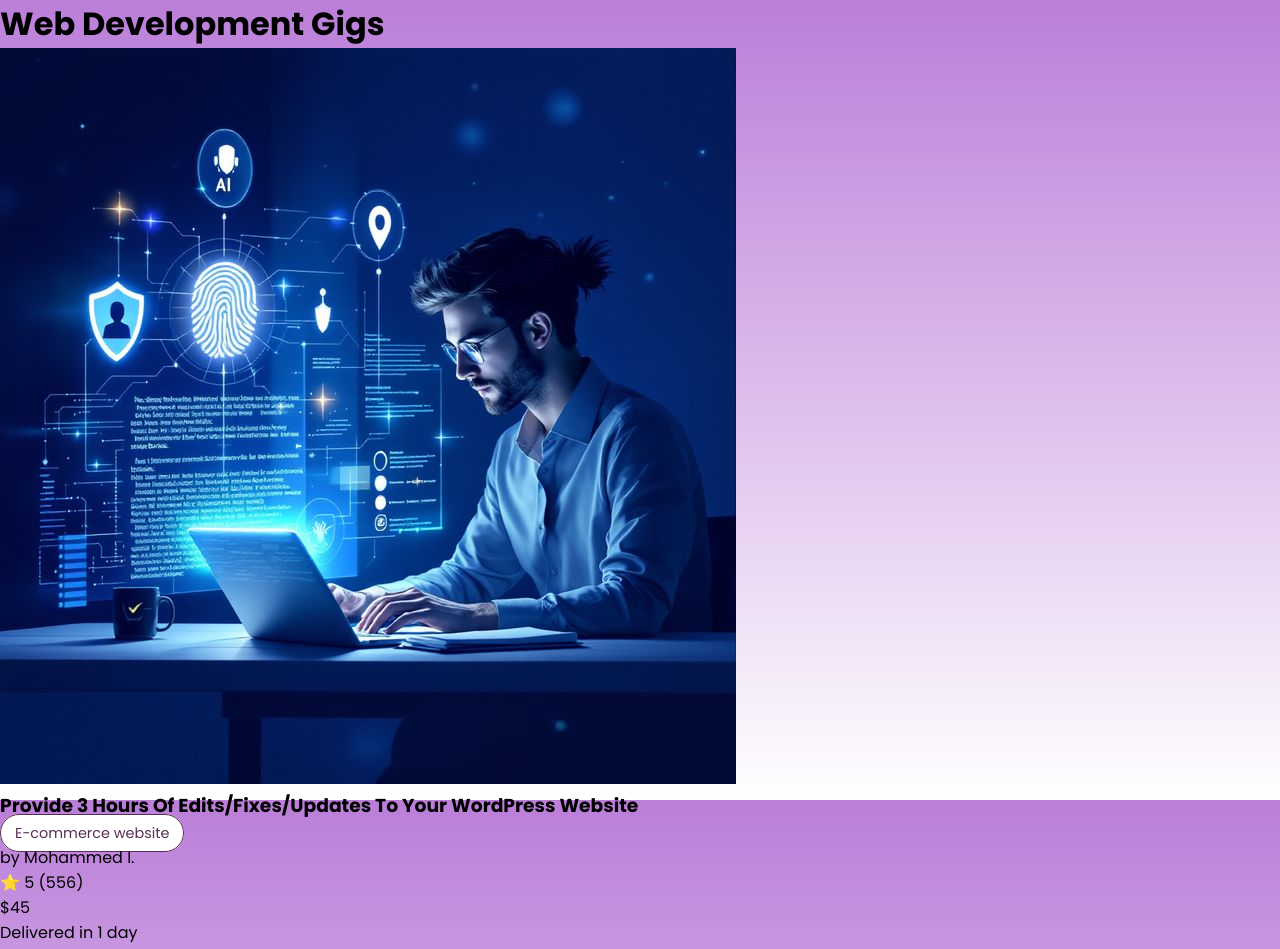
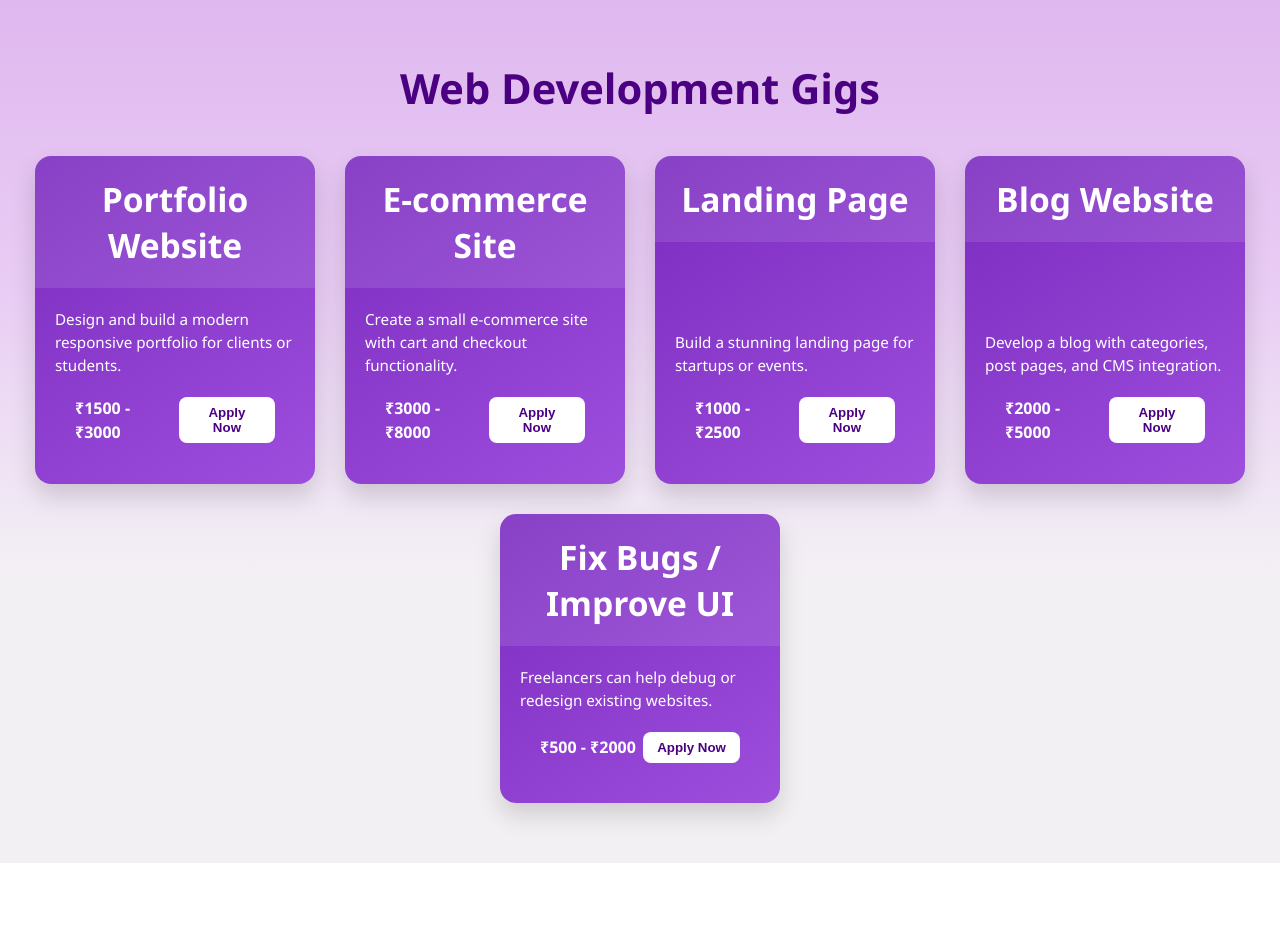
Before and after one commit to AnshulAlgoS/campushustleOG, a React (Create React App) app: page /Freelance/WebDev in a window 1280 px wide. Shown: the top 949 px of the page. After the commit the page ends 863 px from the top, so only its background shows below. Built offline with nearby package versions, Linux system fonts and the light colour scheme; no server answers.

Commit message:
Update WebDevGigsPage.js

```diff
--- a/src/views/WebDevGigsPage.js
+++ b/src/views/WebDevGigsPage.js
@@ -1,145 +1,74 @@
 import React, { useState } from 'react';
 import './WebDevGigsPage.css';
-import logo from '../assets/images/CL1.png';
-
-// Hackathon images
-import img1 from '../assets/images/w1.jpeg';
-import img2 from '../assets/images/w2.jpeg';
-import img3 from '../assets/images/w3.jpeg';
-import img4 from '../assets/images/w4.jpeg';
-import img5 from '../assets/images/w5.jpeg';
-import img6 from '../assets/images/w6.jpeg';
-import img7 from '../assets/images/w7.jpeg';
-import img8 from '../assets/images/w8.jpeg';
-
-
-
 
 const gigs = [
   {
-    id: 1,
-    title: 'Provide 3 Hours Of Edits/Fixes/Updates To Your WordPress Website',
-    tags: ['E-commerce website'],
-    seller: { name: 'Mohammed I.', rating: 5.0, reviews: 556 },
-    price: '$45',
-    delivery: '1 day',
-    featured: true,
-    image : img1,
+    title: 'Portfolio Website',
+    description: 'Design and build a modern responsive portfolio for clients or students.',
+    price: '₹1500 - ₹3000'
   },
   {
-    id: 2,
-    title: 'Design & Develop Responsive SEO Friendly Wordpress Website',
-    tags: ['Custom website'],
-    seller: { name: 'Wings Web Me...', rating: 5.0, reviews: 1710 },
-    price: '$180',
-    delivery: '7 days',
-    featured: true,
-    image : img2,
+    title: 'E-commerce Site',
+    description: 'Create a small e-commerce site with cart and checkout functionality.',
+    price: '₹3000 - ₹8000'
   },
   {
-    id: 3,
-    title: 'Design Responsive, SEO friendly & Fast Loading WordPress website',
-    tags: ['Design', 'Logo design'],
-    seller: { name: 'Vishal M.', rating: 5.0, reviews: 1277 },
-    price: '$105',
-    delivery: '3 days',
-    featured: true,
-    image : img3,
+    title: 'Landing Page',
+    description: 'Build a stunning landing page for startups or events.',
+    price: '₹1000 - ₹2500'
   },
   {
-    id: 4,
-    title: 'Fix WordPress Errors, Bugs, and Theme Issues Quickly',
-    tags: ['Bug fixing', 'WordPress'],
-    seller: { name: 'Ayesha K.', rating: 4.9, reviews: 890 },
-    price: '$60',
-    delivery: '2 days',
-    featured: false,
-    image : img4,
+    title: 'Blog Website',
+    description: 'Develop a blog with categories, post pages, and CMS integration.',
+    price: '₹2000 - ₹5000'
   },
   {
-    id: 5,
-    title: 'Develop a Custom WordPress Plugin Based on Your Needs',
-    tags: ['Plugin development'],
-    seller: { name: 'DevPro Team', rating: 5.0, reviews: 1440 },
-    price: '$200',
-    delivery: '5 days',
-    featured: true,
-    image : img5,
+    title: 'Fix Bugs / Improve UI',
+    description: 'Freelancers can help debug or redesign existing websites.',
+    price: '₹500 - ₹2000'
   },
-  {
-    id: 6,
-    title: 'Speed Optimize Your WordPress Website for Better Performance',
-    tags: ['Speed optimization'],
-    seller: { name: 'Ravi S.', rating: 4.8, reviews: 620 },
-    price: '$75',
-    delivery: '1 day',
-    featured: false,
-    image : img6,
-  },
-    {
-    id: 7,
-    title: 'Build a Full-Stack MERN Website with Admin Panel',
-    tags: ['MERN stack', 'Full-stack'],
-    seller: { name: 'Simran K.', rating: 4.9, reviews: 980 },
-    price: '$250',
-    delivery: '6 days',
-    featured: true,
-    image : img7,
-  },
-  {
-    id: 8,
-    title: 'Create a Portfolio Website using HTML, CSS, and JavaScript',
-    tags: ['Frontend', 'Portfolio'],
-    seller: { name: 'Ankit T.', rating: 4.7, reviews: 450 },
-    price: '$40',
-    delivery: '2 days',
-    featured: false,
-    image : img8,
-  },
-
 ];
 
-// Dummy data/functions to avoid errors
-
-const UserMenu = ({ user }) => <div>{user.name}</div>;
-const handleLogout = () => {};
-const onProfileClick = () => {};
-const openAuthModal = () => {};
-const navigateTo = (route) => console.log("Navigating to:", route);
-
-const FreelancePage = ({ user }) => {
-  const [menuOpen, setMenuOpen] = useState(false);
+const WebDevGigsPage = () => {
+  const [selectedGig, setSelectedGig] = useState(null);
 
   return (
-    <div className="freelance-page">
-     {/* ✅ Gigs Content */}
-      <div className="webdev-page">
-        <h1>Web Development Gigs</h1>
-        <div className="gig-grid">
-          {gigs.map((gig) => (
-            <div key={gig.id} className="gig-card">
-            <img src={gig.image} alt={gig.title} classname="gig-image" />
-              <h3>{gig.title}</h3>
-              <div className="tags">
-                {gig.tags.map((tag, i) => (
-                  <span key={i} className="tag">{tag}</span>
-                ))}
+    <div className="webdev-gigs-container">
+      <h1>Web Development Gigs</h1>
+      <div className="webdev-cards-wrapper">
+        {gigs.map((gig, index) => (
+          <div key={index} className="webdev-card">
+            <div className="card-header">
+              <h2>{gig.title}</h2>
+            </div>
+            <div className="card-body">
+              <p>{gig.description}</p>
+              <div className="card-footer">
+                <span className="gig-price">{gig.price}</span>
+                <button className="apply-btn" onClick={() => setSelectedGig(gig)}>Apply Now</button>
               </div>
-              <div className="gig-footer">
-                <p>by {gig.seller.name}</p>
-                <p>⭐ {gig.seller.rating} ({gig.seller.reviews})</p>
-                <p className="price">{gig.price}</p>
-              </div>
-              <p className="delivery">Delivered in {gig.delivery}</p>
-              {gig.featured && <span className="featured">Featured</span>}
             </div>
-          ))}
-
-        </div>
+          </div>
+        ))}
       </div>
 
+      {/* Modal */}
+      {selectedGig && (
+        <div className="modal-overlay" onClick={() => setSelectedGig(null)}>
+          <div className="modal-box" onClick={(e) => e.stopPropagation()}>
+            <h2>{selectedGig.title}</h2>
+            <p>{selectedGig.description}</p>
+            <p><strong>Budget:</strong> {selectedGig.price}</p>
+            <input type="text" placeholder="Your Name" />
+            <input type="email" placeholder="Your Email" />
+            <textarea placeholder="Why are you fit for this gig?"></textarea>
+            <button className="submit-btn">Submit Application</button>
+            <button className="close-btn" onClick={() => setSelectedGig(null)}>Close</button>
+          </div>
+        </div>
+      )}
     </div>
   );
 };
 
-export default FreelancePage;
+export default WebDevGigsPage;
```
